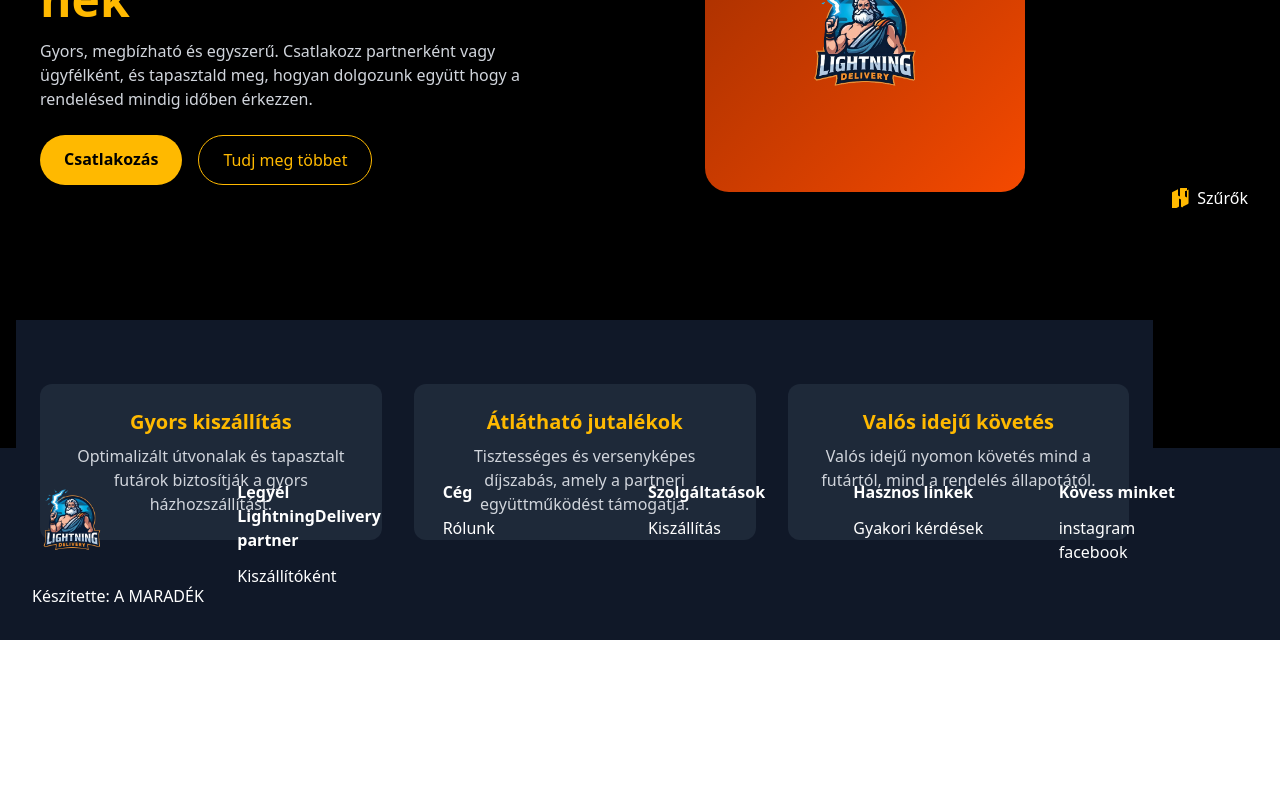
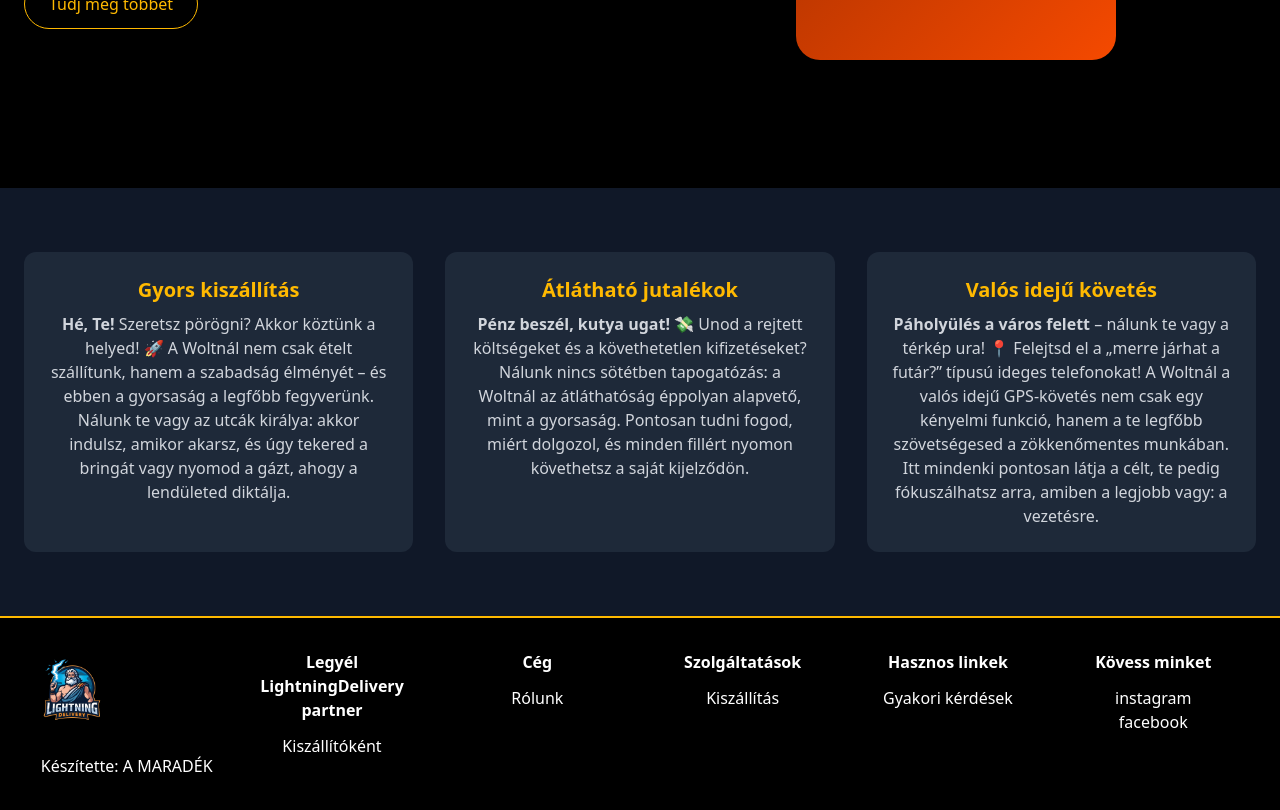
Before and after one commit to pollak-vizsgaremek/LightningDelivery, a Vue app in the folder frontend/: page /recommend in a window 1280 px wide. Shown: the part 420-1230 px from the top of the page. Before the commit the page ends 1060 px from the top, so only its background shows below. Built offline with nearby package versions, Linux system fonts and the light colour scheme.

Commit message:
recommendpage megvan, kis finomítás kell még

```diff
--- a/frontend/src/components/Navbar.vue
+++ b/frontend/src/components/Navbar.vue
@@ -42,8 +42,13 @@ const openModal = (modalType: "login" | "register") => {
 const navigateTo = (view: string) => {
   router.push({ name: view });
 };
+
+const isRecommendPage = () => {
+  return router.currentRoute.value.name === "recommend";
+};
 </script>
 <template>
+  <div v-if="!isRecommendPage()">
     <div
       :class="
         isModalVisible ? 'filter blur-sm transition-filter duration-200' : ''
@@ -65,7 +70,11 @@ const navigateTo = (view: string) => {
               >
                 <span class="absolute -inset-0.5"></span>
                 <span class="sr-only">Open main menu</span>
-              <Bars3Icon v-if="!open" class="block size-6" aria-hidden="true" />
+                <Bars3Icon
+                  v-if="!open"
+                  class="block size-6"
+                  aria-hidden="true"
+                />
                 <XMarkIcon v-else class="block size-6" aria-hidden="true" />
               </DisclosureButton>
             </div>
@@ -173,7 +182,9 @@ const navigateTo = (view: string) => {
       </div>
       <div>
         <h1 class="text-l font-bold mb-3">Legyél LightningDelivery partner</h1>
-      <a href="" class="hover:underline">Kiszállítóként</a>
+        <RouterLink to="/recommend" class="hover:underline"
+          >Kiszállítóként</RouterLink
+        >
       </div>
       <div>
         <h1 class="text-l font-bold mb-3">Cég</h1>
@@ -199,4 +210,8 @@ const navigateTo = (view: string) => {
       v-model:type="type"
       :hide-login="type === 'register'"
     />
+  </div>
+  <div v-else>
+    <RouterView />
+  </div>
 </template>
--- a/frontend/src/pages/recommendPage.vue
+++ b/frontend/src/pages/recommendPage.vue
@@ -2,14 +2,19 @@
 // Simple static intro page — no state needed yet
 </script>
 <template>
-  <div class="min-h-screen bg-black text-white">
+  <div
+    class="min-h-screen items-center justify-center text-center bg-black text-white"
+  >
+    <RouterLink to="/" class="h-20 w-20 mx-auto mb-8">
+      <img src="/images/logo.png" class="h-20 w-20" />
+    </RouterLink>
     <!-- Hero -->
     <section
       class="container mx-auto px-6 py-20 flex flex-col lg:flex-row items-center gap-8"
     >
       <div class="lg:w-1/2">
         <h1 class="text-4xl lg:text-5xl font-extrabold text-amber-400 mb-4">
-          Legyél részese a LightningDelivery-nek
+          Legyél részese a LightningDelivery-nek!
         </h1>
         <p class="text-gray-300 mb-6">
           Gyors, megbízható és egyszerű. Csatlakozz partnerként vagy ügyfélként,
@@ -17,11 +22,6 @@
           időben érkezzen.
         </p>
         <div class="flex gap-4">
-          <a
-            href="#"
-            class="bg-amber-400 text-black font-semibold px-6 py-3 rounded-full hover:scale-105 transition"
-            >Csatlakozás</a
-          >
           <a
             href="#features"
             class="border border-amber-400 text-amber-400 px-6 py-3 rounded-full hover:underline"
@@ -39,7 +39,7 @@
     </section>
 
     <!-- Features -->
-    <section id="features" class="bg-gray-900 py-16 mt-12">
+    <section id="features" class="bg-gray-900 py-16 mt-12 flex flex-col">
       <div
         class="container mx-auto px-6 grid grid-cols-1 md:grid-cols-3 gap-8 text-center"
       >
@@ -48,8 +48,11 @@
             Gyors kiszállítás
           </h3>
           <p class="text-gray-300">
-            Optimalizált útvonalak és tapasztalt futárok biztosítják a gyors
-            házhozszállítást.
+            <strong>Hé, Te!</strong> Szeretsz pörögni? Akkor köztünk a helyed!
+            🚀 A Woltnál nem csak ételt szállítunk, hanem a szabadság élményét –
+            és ebben a gyorsaság a legfőbb fegyverünk. Nálunk te vagy az utcák
+            királya: akkor indulsz, amikor akarsz, és úgy tekered a bringát vagy
+            nyomod a gázt, ahogy a lendületed diktálja.
           </p>
         </div>
         <div class="p-6 bg-gray-800 rounded-xl">
@@ -57,8 +60,11 @@
             Átlátható jutalékok
           </h3>
           <p class="text-gray-300">
-            Tisztességes és versenyképes díjszabás, amely a partneri
-            együttműködést támogatja.
+            <strong>Pénz beszél, kutya ugat!</strong> 💸 Unod a rejtett
+            költségeket és a követhetetlen kifizetéseket? Nálunk nincs sötétben
+            tapogatózás: a Woltnál az átláthatóság éppolyan alapvető, mint a
+            gyorsaság. Pontosan tudni fogod, miért dolgozol, és minden fillért
+            nyomon követhetsz a saját kijelződön.
           </p>
         </div>
         <div class="p-6 bg-gray-800 rounded-xl">
@@ -66,13 +72,45 @@
             Valós idejű követés
           </h3>
           <p class="text-gray-300">
-            Valós idejű nyomon követés mind a futártól, mind a rendelés
-            állapotától.
+            <strong>Páholyülés a város felett </strong>– nálunk te vagy a térkép
+            ura! 📍 Felejtsd el a „merre járhat a futár?” típusú ideges
+            telefonokat! A Woltnál a valós idejű GPS-követés nem csak egy
+            kényelmi funkció, hanem a te legfőbb szövetségesed a zökkenőmentes
+            munkában. Itt mindenki pontosan látja a célt, te pedig fókuszálhatsz
+            arra, amiben a legjobb vagy: a vezetésre.
           </p>
         </div>
       </div>
     </section>
-
+    <footer
+      class="bg-black border-t-2 border-t-amber-400 text-white p-8 grid grid-cols-6 gap-4"
+    >
+      <div>
+        <img src="/images/logo.png" alt="Logo" class="h-20 w-20" /><br />
+        <p>Készítette: A MARADÉK</p>
+      </div>
+      <div>
+        <h1 class="text-l font-bold mb-3">Legyél LightningDelivery partner</h1>
+        <a href="/recommend" class="hover:underline">Kiszállítóként</a>
+      </div>
+      <div>
+        <h1 class="text-l font-bold mb-3">Cég</h1>
+        <a href="" class="hover:underline">Rólunk</a>
+      </div>
+      <div>
+        <h1 class="text-l font-bold mb-3">Szolgáltatások</h1>
+        <a href="" class="hover:underline">Kiszállítás</a>
+      </div>
+      <div>
+        <h1 class="text-l font-bold mb-3">Hasznos linkek</h1>
+        <a href="" class="hover:underline">Gyakori kérdések</a>
+      </div>
+      <div>
+        <h1 class="text-l font-bold mb-3">Kövess minket</h1>
+        <a href="" class="hover:underline">instagram</a><br />
+        <a href="" class="hover:underline">facebook</a>
+      </div>
+    </footer>
     <!-- Partner CTA -->
   </div>
 </template>
```
Also changed, not shown: frontend/src/pages/HomeView.vue (+0 -13 lines), frontend/src/pages/StoresPage.vue (+0 -13 lines). Lines whose indentation alone changed are shown as unchanged.
